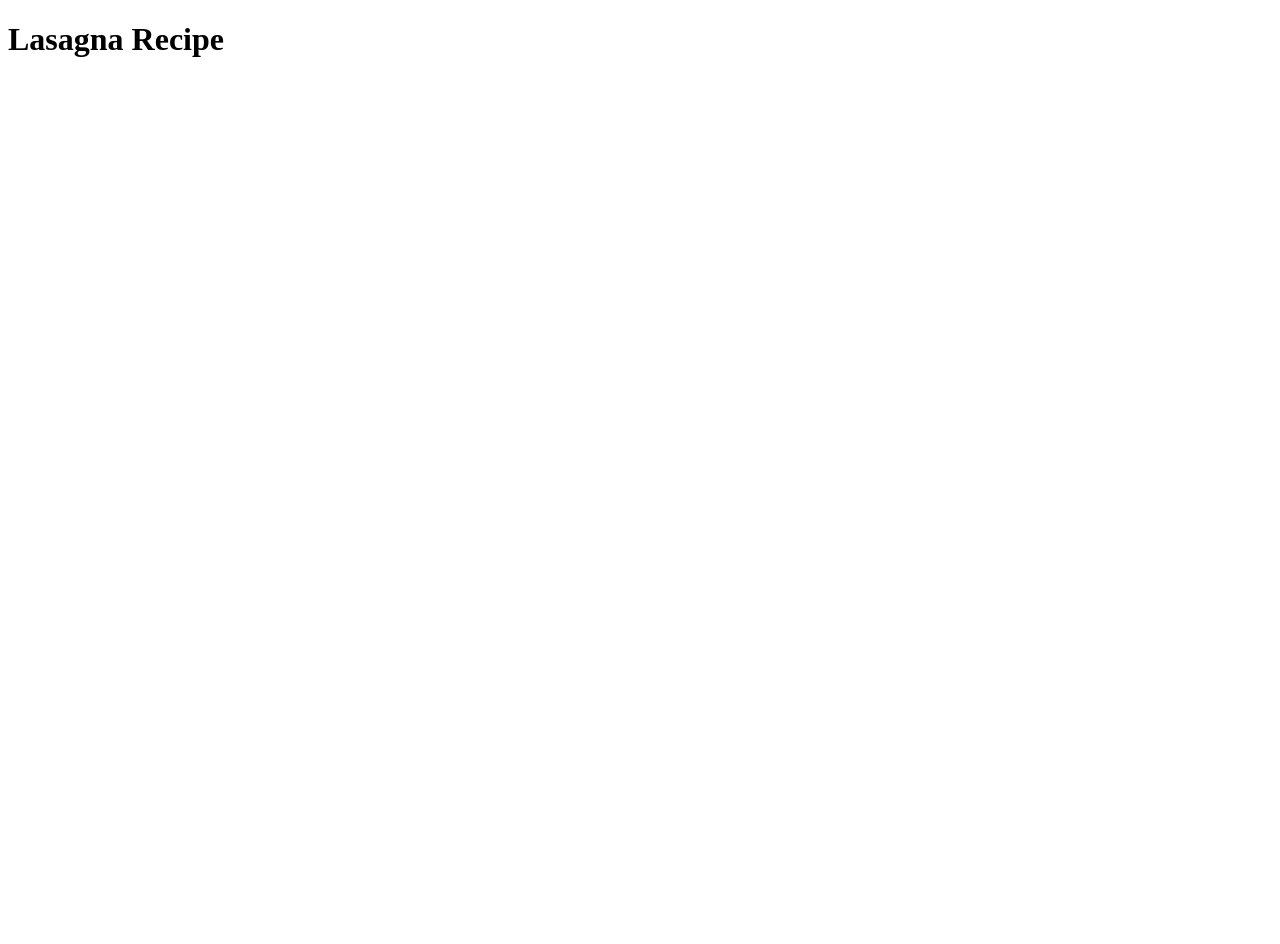
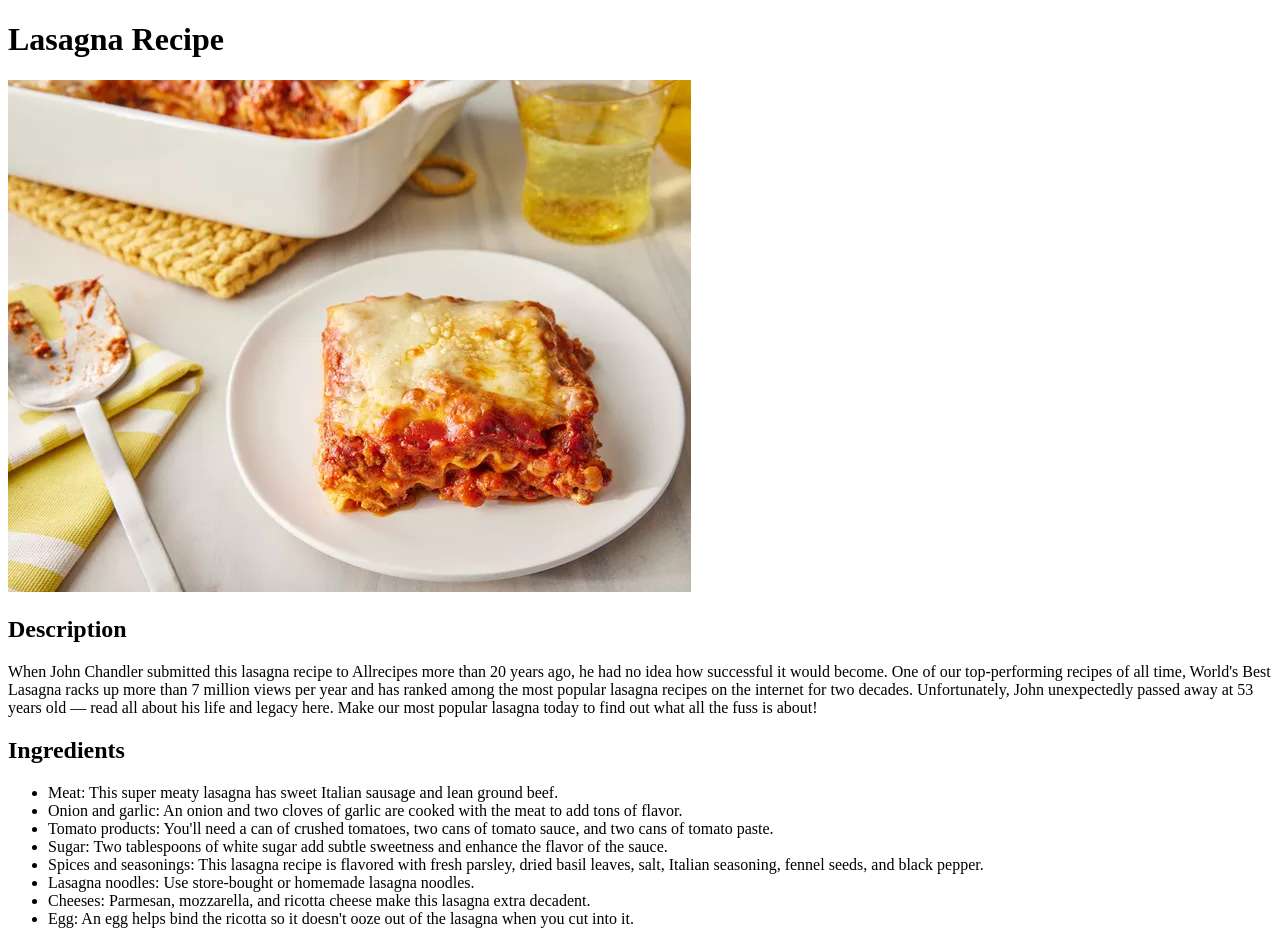
Before and after one commit to JohnnieCache7/Odin-Recipes, a plain HTML site: page recipes/lasagna.html in a window 1280 px wide. Before the commit the page ends 800 px from the top, so only its background shows below. Drawn offline with Linux system fonts and the light colour scheme.

Commit message:
Added images folder and decription and ingredients to lasagna.html

```diff
--- a/recipes/lasagna.html
+++ b/recipes/lasagna.html
@@ -7,5 +7,28 @@
   </head>
   <body>
     <h1>Lasagna Recipe</h1>
+    <img src="../images/Lasagna.jpeg" alt="Image of Lasagna" />
+    <h2>Description</h2>
+    <p>
+      When John Chandler submitted this lasagna recipe to Allrecipes more than 20 years ago, he had no idea how successful it would become. One of our
+      top-performing recipes of all time, World's Best Lasagna racks up more than 7 million views per year and has ranked among the most popular
+      lasagna recipes on the internet for two decades. Unfortunately, John unexpectedly passed away at 53 years old — read all about his life and
+      legacy here. Make our most popular lasagna today to find out what all the fuss is about!
+    </p>
+
+    <h2>Ingredients</h2>
+    <ul>
+      <li>Meat: This super meaty lasagna has sweet Italian sausage and lean ground beef.</li>
+      <li>Onion and garlic: An onion and two cloves of garlic are cooked with the meat to add tons of flavor.</li>
+      <li>Tomato products: You'll need a can of crushed tomatoes, two cans of tomato sauce, and two cans of tomato paste.</li>
+      <li>Sugar: Two tablespoons of white sugar add subtle sweetness and enhance the flavor of the sauce.</li>
+      <li>
+        Spices and seasonings: This lasagna recipe is flavored with fresh parsley, dried basil leaves, salt, Italian seasoning, fennel seeds, and
+        black pepper.
+      </li>
+      <li>Lasagna noodles: Use store-bought or homemade lasagna noodles.</li>
+      <li>Cheeses: Parmesan, mozzarella, and ricotta cheese make this lasagna extra decadent.</li>
+      <li>Egg: An egg helps bind the ricotta so it doesn't ooze out of the lasagna when you cut into it.</li>
+    </ul>
   </body>
 </html>
```
Also changed, not shown: images/Lasagna.jpeg (added).
